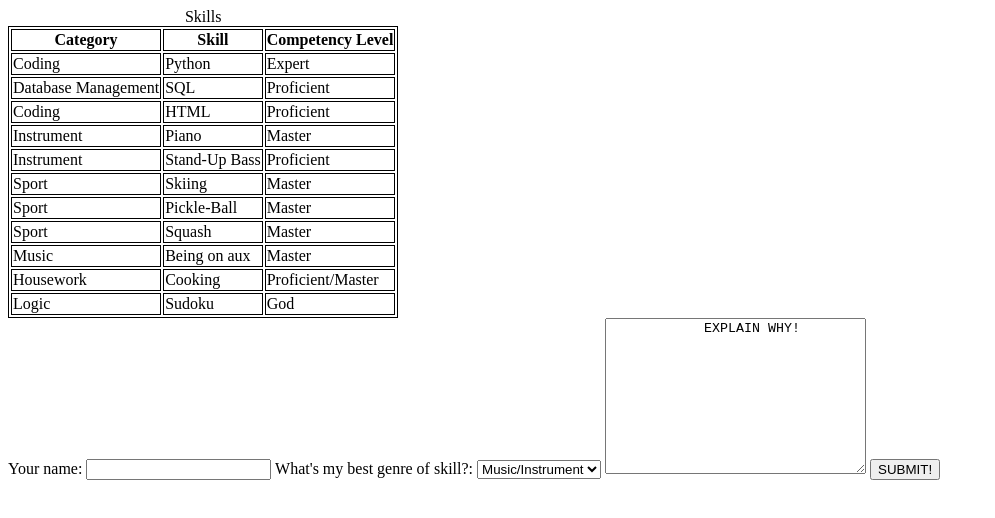
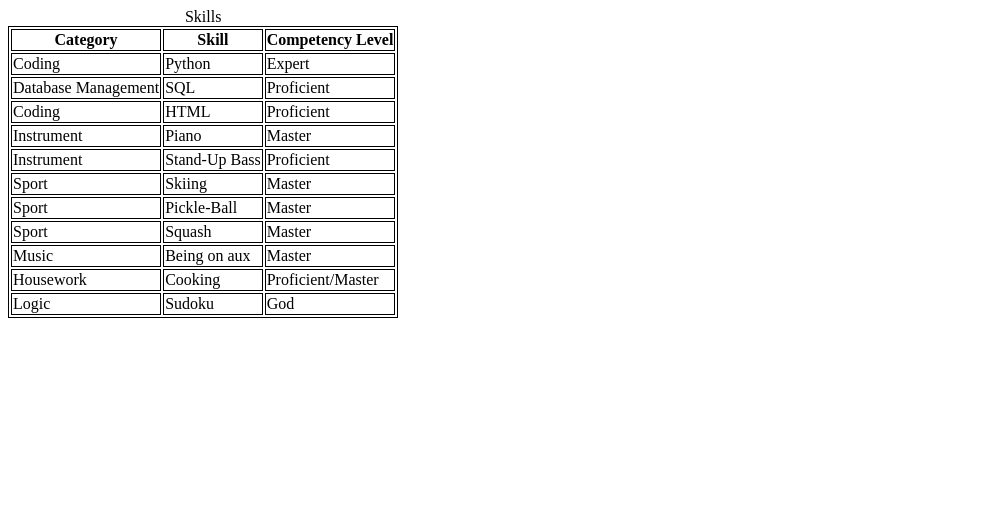
Before and after one commit to swiemz/ist263, a plain HTML site: page lab04/skills.html in a window 1280 px wide. Shown: the whole page, without its empty margins (0-995 px from the left). Drawn offline with Linux system fonts and the light colour scheme.

Commit message:
Update skills.html

```diff
--- a/lab04/skills.html
+++ b/lab04/skills.html
@@ -71,24 +71,5 @@
             <td>God</td>
           </tr>
       </table>
-
-      <form action="https://formspree.io/f/mdkadgyz" method="POST">
-        <label for="fname">Your name:</label>
-        <input type="text" id="fname" name="fname">
-
-        <label for="skills">What's my best genre of skill?:</label>
-        <select id="skills" name="skills">
-          <option value="music">Music/Instrument</option>
-          <option value="tech">Technical Skills</option>
-          <option value="sports">Sports</option>
-          <option value="housework">Housework</option>
-        </select>
-
-        <textarea name="message" rows="10" cols="30">
-            EXPLAIN WHY!
-        </textarea>
-
-        <button type="submit">SUBMIT!</button>
-      </form>
   </body>
 </html>
```
